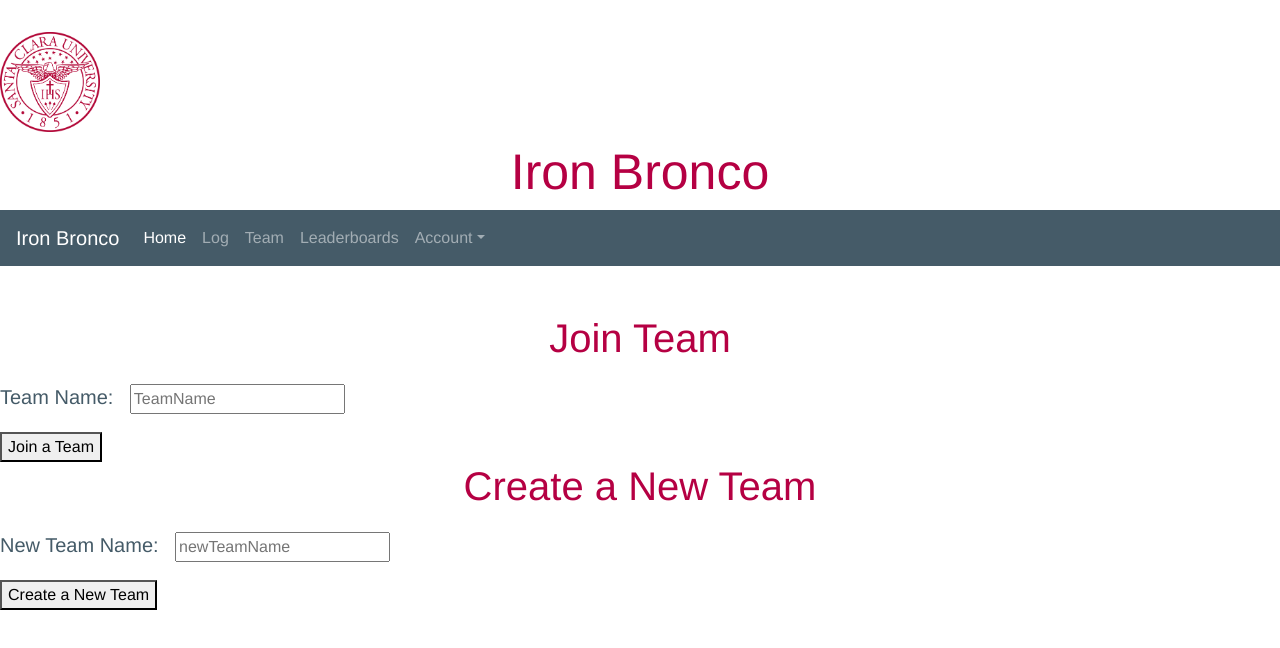
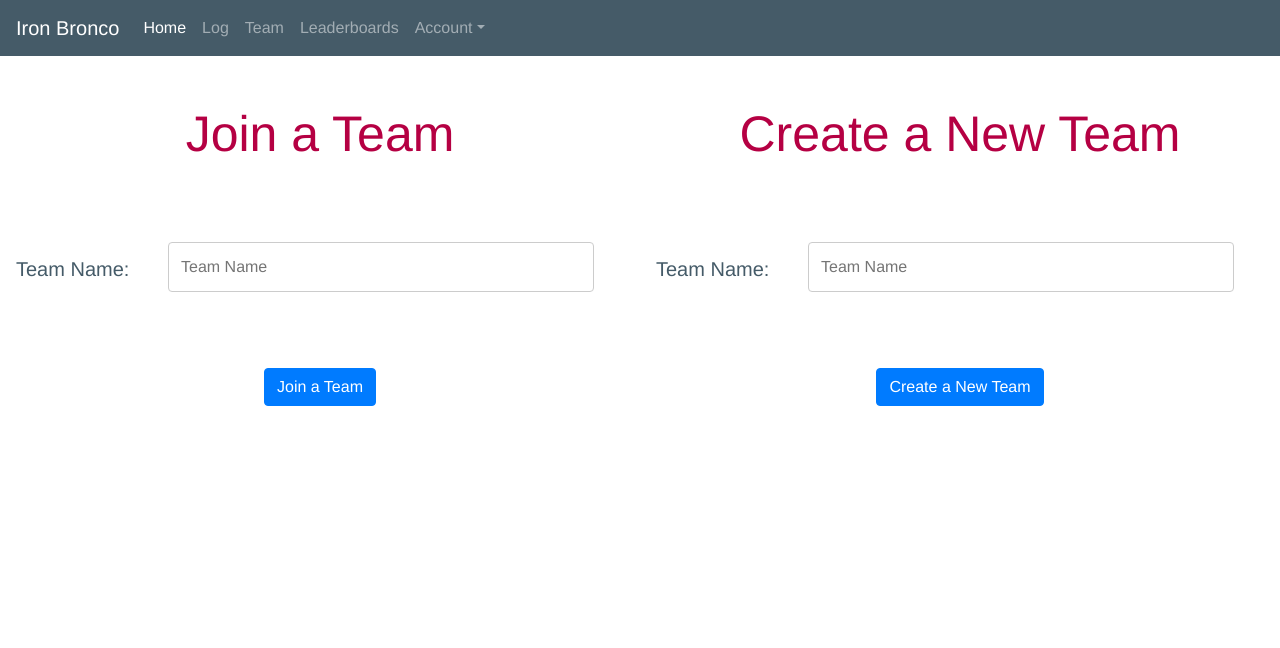
Before and after one commit to DatFob/Coen-174L, a plain HTML site: page front-end/IronBroncoJoinCreateTeam.html in a window 1280 px wide. Drawn offline with nearby package versions, Linux system fonts and the light colour scheme; files whose address does not match are found by name.

Commit message:
Join/create a team page stylistically complete

```diff
--- a/front-end/IronBroncoJoinCreateTeam.html
+++ b/front-end/IronBroncoJoinCreateTeam.html
@@ -9,15 +9,8 @@
 	<script src="ironbroncojoincreateteam.js"></script>
 </head>
 <body>
-	<div id="scu_logo">
-		<img src="scu_logos/SCU-Seal_OutlinedRed.png" alt="SCU seal" width="100" height="100">
-	</div>
-	<div id ="header">
-		<h1>Iron Bronco</h1>
-	</div>
 	<div id="nav_bar" style="padding-bottom: 3rem;">
 	    <nav class="navbar navbar-expand-md navbar-dark sticky-top" style="background-color: rgb(69, 91, 104);">
-			<!-- <img  class="navbar-brand" src="scu_logos/SCU-Seal_OutlinedRed.png" alt="SCU seal" width="100" height="100"> -->
 			<a class="navbar-brand" href="#">Iron Bronco</a>
 			<button class="navbar-toggler collapsed" type="button" data-toggle="collapse" data-target="#navbarsExampleDefault" aria-controls="navbarsExampleDefault" aria-expanded="false" aria-label="Toggle navigation">
 				<span class="navbar-toggler-icon"></span>
@@ -48,27 +41,39 @@
 	  		</div>
 		</nav>
 	</div>
-	<div id="jointeam">
-		<h2>Join Team</h2>
+	<div id="jointeam" class="container" style="float: left; width: 50%;">
+		<h1 style="padding-bottom: 3rem;">Join a Team</h1>
 		<form>
-			<div class="teamBox">
-				<label for="teamName">Team Name:</label>
-				<input type="text" id="teamName" placeholder="TeamName"/>
+			<div class="container" style="padding:1rem;">
+				<div class="row">
+					<div class="col-25">
+						<label for="teamName">Team Name:</label>
+					</div>
+					<div class="col-75">
+						<input type="text" id="teamName" placeholder="Team Name"/>
+					</div>
+				</div>
 			</div>
-			<div class="teamBox">
-				<button id="joinTeamBtn">Join a Team</button>
+			<div class="infobBox" align="center" style="padding-top: 3rem;">
+				<button id="infoBtn" type="button" class="btn btn-primary">Join a Team</button>
 			</div>
 		</form>
 	</div>
-	<div id="createteam">
-		<h2>Create a New Team</h2>
+	<div id="createteam" class="container" style="float: left; width: 50%;">
+		<h1 style="padding-bottom: 3rem;">Create a New Team</h1>
 		<form>
-			<div class="teamBox">
-				<label for="newTeamName">New Team Name:</label>
-				<input type="text" id="newTeamName" placeholder="newTeamName"/>
+			<div class="container" style="padding:1rem;">
+				<div class="row">
+					<div class="col-25">
+						<label for="teamName">Team Name:</label>
+					</div>
+					<div class="col-75">
+						<input type="text" id="newTeamName" placeholder="Team Name"/>
+					</div>
+				</div>
 			</div>
-			<div class="teamBox">
-				<button id="newTeamBtn">Create a New Team</button>
+			<div class="infobBox" align="center" style="padding-top: 3rem;">
+				<button id="infoBtn" type="button" class="btn btn-primary">Create a New Team</button>
 			</div>
 		</form>
 	</div>
--- a/front-end/ironbroncostyle.css
+++ b/front-end/ironbroncostyle.css
@@ -42,7 +42,7 @@
 	display: inline-block;
 }
 
-input[type=number], textarea {
+input[type=number], input[type=text], textarea {
   width: 100%;
   padding: 12px;
   border: 1px solid #ccc;
@@ -61,6 +61,13 @@
   width: 60%;
   margin-top: 6px;
 }
+
+.col-75 {
+  float: left;
+  width: 70%;
+  margin-top: 6px;
+}
+
 .col-15 {
   float: left;
   width: 15%;
```
